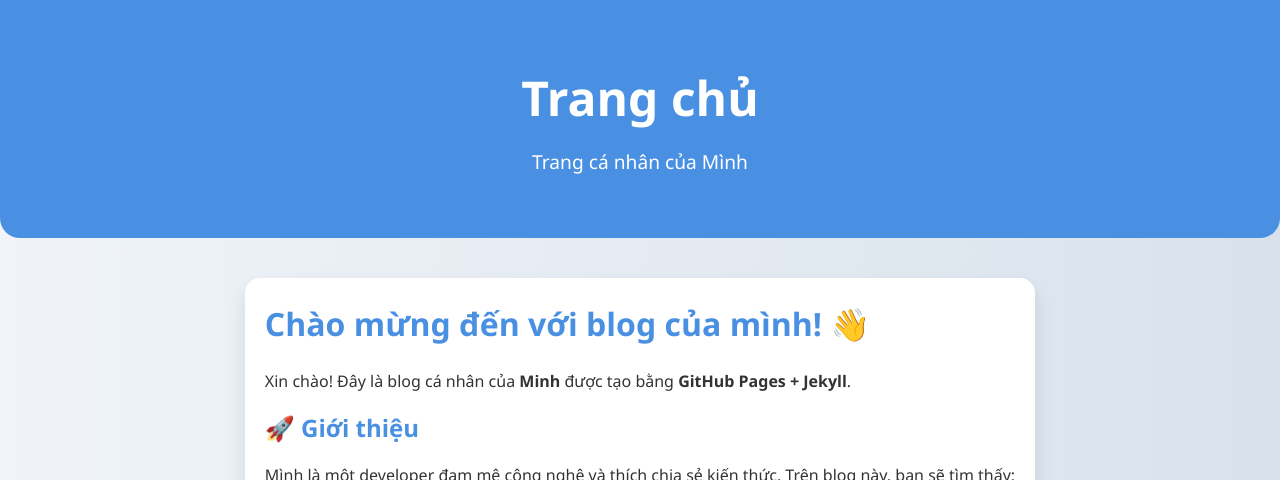
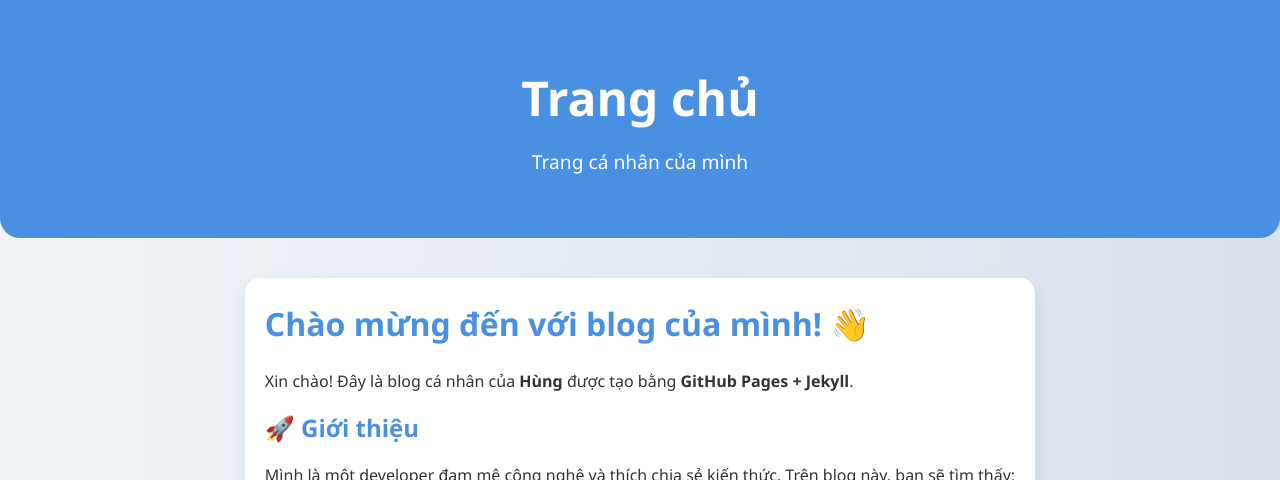
Before and after one commit to Trannngochung/tranngochung.github.io, a Jekyll site: the page built from index.md, in a window 1280 px wide. Shown: the top 480 px of the page. Built offline with Jekyll 4.4.1, drawn with Linux system fonts in a browser that asks for light colours.

Commit message:
thay đổi

```diff
--- a/_layouts/default.html
+++ b/_layouts/default.html
@@ -9,7 +9,7 @@
 <body>
     <header>
         <h1>{{ page.title }}</h1>
-        <p>Trang cá nhân của Mình</p>
+        <p>Trang cá nhân của mình</p>
     </header>
 
     <main>
--- a/index.md
+++ b/index.md
@@ -5,7 +5,7 @@ title: Trang chủ
 
 # Chào mừng đến với blog của mình! 👋
 
-Xin chào! Đây là blog cá nhân của **Minh** được tạo bằng **GitHub Pages + Jekyll**.
+Xin chào! Đây là blog cá nhân của **Hùng** được tạo bằng **GitHub Pages + Jekyll**.
 
 ## 🚀 Giới thiệu
 
```
Also changed, not shown: _posts/2024-01-15-chao-mung-den-voi-blog.md (+1 -1 lines), _posts/2024-01-20-hoc-jekyll-github-pages.md (+1 -1 lines), about.md (+1 -1 lines).
